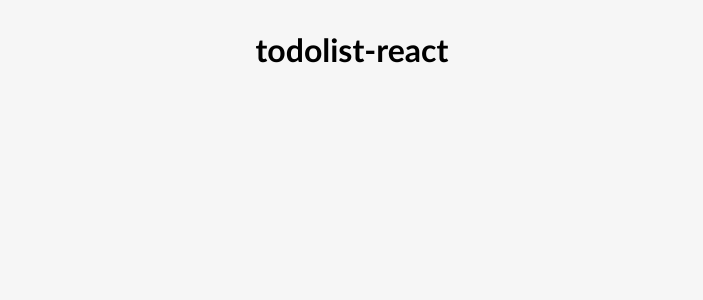
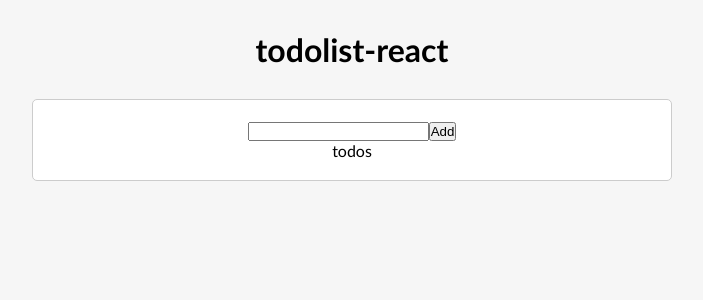
Before and after one commit to SepehrShapouri/Todolist-app, a React (Create React App) app in the folder todolist-app/: page / in a window 1280 px wide. Shown: the top 300 px of the page, without its empty margins (288-991 px from the left). Built offline with nearby package versions, Linux system fonts and the light colour scheme.

Commit message:
todoForm functionality added

```diff
--- a/todolist-app/src/components/App.css
+++ b/todolist-app/src/components/App.css
@@ -12,10 +12,11 @@
 
 .container{
     display: flex;
-    justify-content: center;
+    align-items: center;
+    flex-direction: column;
     width: 40rem;
     background-color: #fff;
     border: 1px solid #ccc;
     border-radius: 5px;
-    padding: 4px;
+    padding: 20px;
 }
--- a/todolist-app/src/components/App.js
+++ b/todolist-app/src/components/App.js
@@ -1,9 +1,11 @@
 import "./App.css"
+import TodoApp from "./TodoApp";
 
 const App = () => {
   return (
     <div className="App">
       <h1>todolist-react</h1>
+      <TodoApp/>
     </div>
    );
 }
--- a/todolist-app/src/components/TodoApp.js
+++ b/todolist-app/src/components/TodoApp.js
@@ -1,9 +1,24 @@
+import { useState } from "react";
+import TodoForm from "./TodoForm";
+import TodoList from "./TodoList";
+
 const TodoApp = () => {
-    return (
-        <div className="container">
+  const [todos, setTodos] = useState([]);
 
-        </div>
-     );
-}
+  const addTodoHandler = (input) => {
+    const newTodo = {
+      id: Math.floor(Math.random() * 1000),
+      text: input,
+      isCompleted: false,
+    };
+    setTodos([...todos,newTodo])
+  };
+  return (
+    <div className="container">
+      <TodoForm addTodoHandler={addTodoHandler} />
+      <TodoList />
+    </div>
+  );
+};
 
 export default TodoApp;
--- a/todolist-app/src/components/TodoForm.js
+++ b/todolist-app/src/components/TodoForm.js
@@ -1,18 +1,23 @@
 import { useState } from "react";
 
-const TodoForm = () => {
-  const [todo, setTodo] = useState("");
+const TodoForm = ({ addTodoHandler }) => {
+  const [input, setInput] = useState("");
 
   const changeHandler = (e) => {
     console.log(e.target.value);
-    setTodo(e.target.value);
+    setInput(e.target.value);
   };
   const submitHandler = (e) => {
     e.preventDefault();
+    if (!input) {
+      alert("enter a todo!");
+    }
+    addTodoHandler(input);
+    setInput("");
   };
   return (
     <form onSubmit={submitHandler}>
-      <input type="text" onChange={changeHandler} value={todo} />
+      <input type="text" onChange={changeHandler} value={input} />
       <button type="submit">Add</button>
     </form>
   );
--- a/todolist-app/src/components/TodoList.js
+++ b/todolist-app/src/components/TodoList.js
@@ -0,0 +1,7 @@
+const TodoList = () => {
+    return (
+        <p>todos</p>
+     );
+}
+
+export default TodoList;
```
